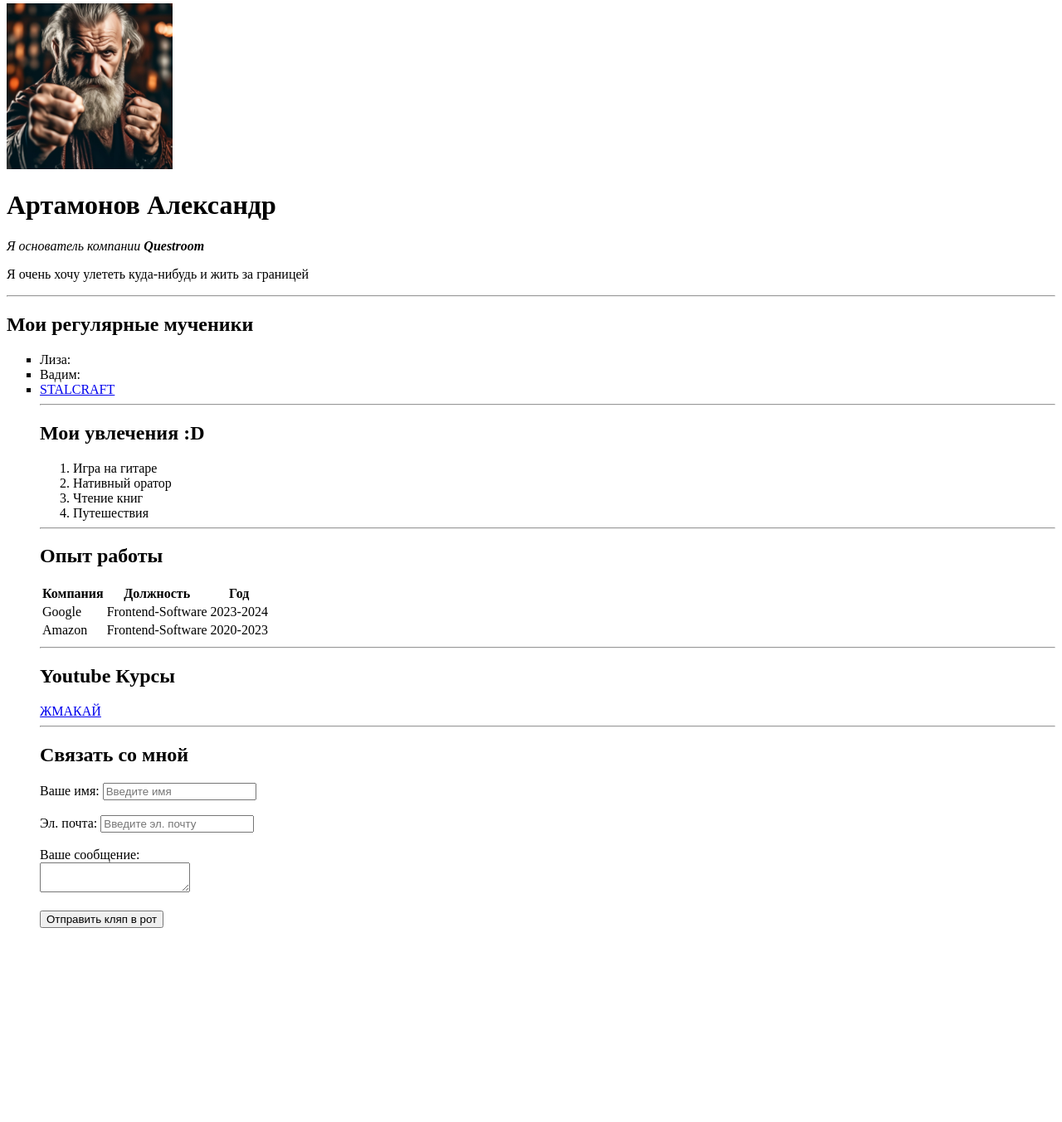
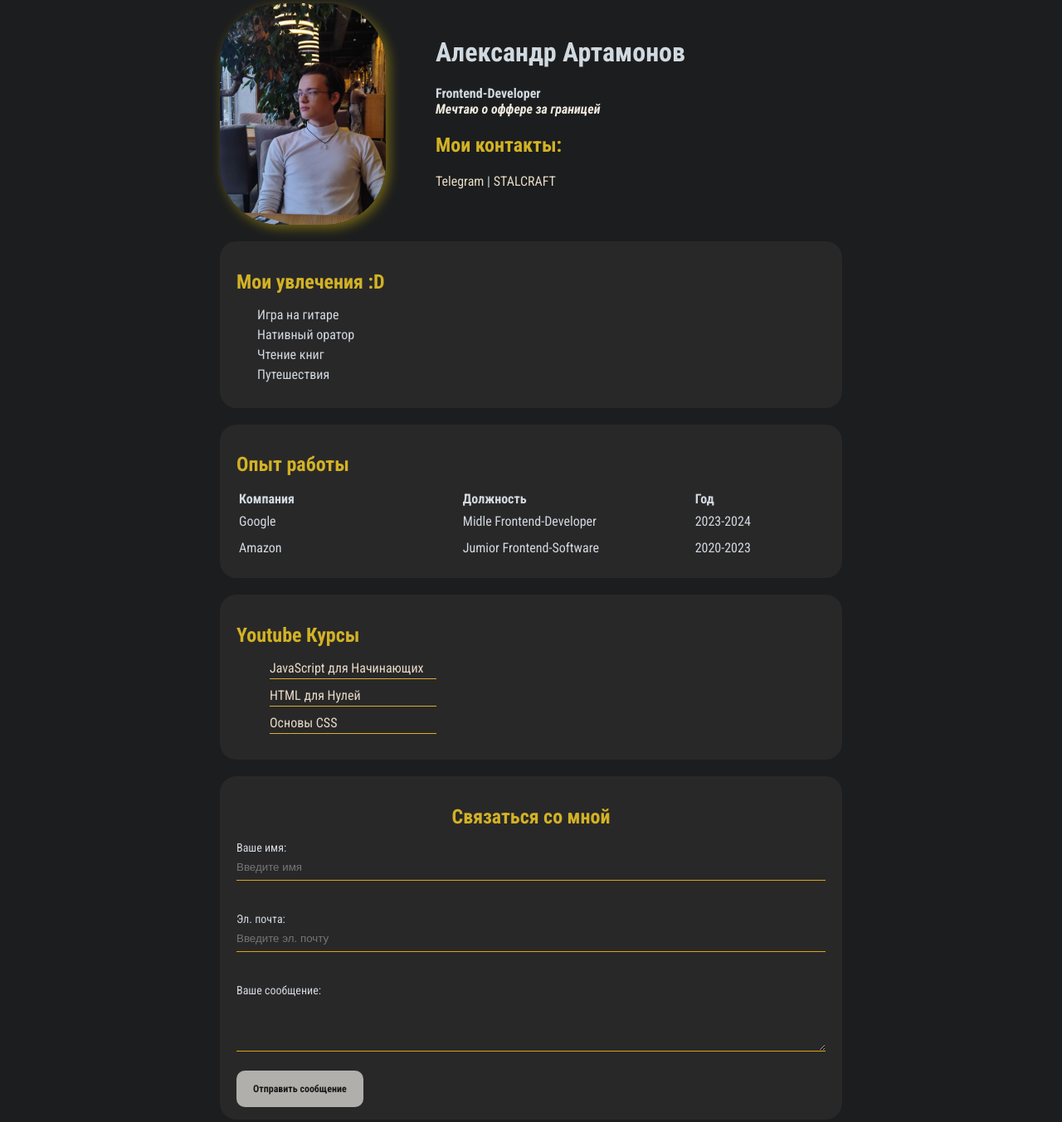
Before and after one commit to AlexArta/learning_Web, a plain HTML site: page index.html in a window 1280 px wide. Shown: the part 4-1357 px from the top of the page at 83% size. Before the commit the page ends 1139 px from the top, so only its background shows below. Drawn offline with Linux system fonts and the light colour scheme.

Commit message:
Add files via upload

```diff
--- a/index.html
+++ b/index.html
@@ -3,38 +3,50 @@
 <head>
     <meta charset="UTF-8">
 
+
+
     <title>Document</title>
+
+    <link href="styles.css", rel="stylesheet"/>
 </head>
 <body>
-    <img src="Ded.jpg", width="200", alt="тут моя фотка">
-    <h1>Артамонов Александр</h1>
 
-    <p><em>Я основатель компании <strong> Questroom </strong></em></p>
+<div class="container">
+    <div class="info">
+        <img src="Sasha srs.jpg", alt="тут моя фотка"
+        class="avatar">
 
-    <p>Я очень хочу улететь куда-нибудь и жить за границей</p>
+        <div class="info-text">
+            <!-- Имя Фамилия -->
+            <h1><strong>Aлександр</strong> Артамонов </h1>
 
-    <hr>
+            <p<em><strong> Frontend-Developer </strong></em></p>
 
-    <h2>Мои регулярные мученики</h2>
-    <ul type ="square">
-        <li> Лиза: </li>
-        <li> Вадим: </li>
-        <li><a href="https://forum.exbo.net/", target="_blank">STALCRAFT</a></li>
+            <!-- О СЕБЕ -->
+            <p>Мечтаю о оффере за границей</p>
 
-        <hr>
+            <h2>Мои контакты: </h2>
+             <a href="https://telegram.org/", target="_blank">Telegram</a>
+                 |
+            <a href="https://forum.exbo.net/", target="_blank">STALCRAFT</a>
+        </div>
+    </div>
 
+
+    <div class="card">
     <h2>Мои увлечения :D</h2>
-    <ol>
+        <ol class="list">
             <li>Игра на гитаре</li>
             <li>Нативный оратор</li>
             <li>Чтение книг</li>
             <li>Путешествия</li>
          </ol>
+    </div>
 
-    <hr>
-
+    <!-- Таблица с опытом работы -->
+     <div class="card">
         <h2>Опыт работы</h2>
-    <table>
+        <table class="table">
             <thead>
             <tr>
                 <th>Компания</th>
@@ -45,49 +57,85 @@
         <tbody>
             <tr>
                 <td>Google</td>
-            <td>Frontend-Software</td>
+                <td>Midle Frontend-Developer</td>
                 <td>2023-2024</td>
             </tr>
              <tr>
                 <td>Amazon</td>
-            <td>Frontend-Software</td>
+                <td>Jumior Frontend-Software</td>
                 <td>2020-2023</td>
                 </tr>
              </table>
         </tbody>
         <tfoot></tfoot>
+    </div>
 
-<hr>
 
+
+    <!-- Ютуб Курсы -->
+    <div class="card">
         <h2> Youtube Курсы </h2>
-        <a href="YOUTUBE.html">ЖМАКАЙ</a>
+        <ul class="link-list">
+            <li>
+                <a href="https://www.youtube.com/c/TheBrowserCompany">JavaScript для Начинающих</a>
+            </li>
+            <li>
+                <a href="https://www.youtube.com/c/TheBrowserCompany">HTML для Нулей</a>
+            </li>
+            <li>
+                <a href="https://www.youtube.com/c/TheBrowserCompany">Основы CSS</a>
+            </li>
+        </ul>
+    </div>
 
-        <hr>
+        <!-- Связь -->
+         <div class="card">
 
-        <h2>Связать со мной</h2>
+            <div class="contacts">
+            <h2>Связаться со мной</h2>
+
+        <div class="form-group">
             <form action="/">
             <label for="name">Ваше имя:</label>
             <input type="text" id="name"
             placeholder="Введите имя">
+        </div>
 
             <br><br>
 
+            <div class="form-group">
             <label for="mail">Эл. почта:</label>
             <input type="email" id="mail"
             placeholder="Введите эл. почту">
+            </div>
 
             <br><br>
 
+            <div class="form-group">
             <label for="textarea">Ваше сообщение: </label>
             <br>
             <textarea id="text"></textarea>
 
+
             <br><br>
+        </div>
+        <div class="submit">
+            <input type="submit" value="Отправить сообщение">
+        </div>
 
-        <input type="submit" value="Отправить кляп в рот">
 
     </form>
+</div>
+</div>
 
+<div class="box-model">
+<div></div>
+<div></div>
+<div></div>
+<div></div>
+</div>
 
+<div style="margin-bottom: 500px;"></div>
+</div>
 </body>
 </html>
--- /dev/null
+++ b/styles.css
@@ -0,0 +1,181 @@
+@import url('https://fonts.googleapis.com/css2?family=Roboto+Condensed:ital,wght@0,100..900;1,100..900&display=swap');
+
+body {
+    background-color: #1c1d1e;
+    color: #d1d9e0;
+
+    /* font-size: 16px;
+    font-weight: normal;
+    font-family: "Roboto Condensed", sans-serif; */
+
+    font: normal 16px "Roboto Condensed", sans-serif;
+
+    /* Заголовок h2 */
+    h2 {
+        color: rgb(210, 178, 37);
+    }
+}
+
+.info {
+    display: flex;
+    margin-bottom: 10px;
+}
+.info-text {
+    margin-left: 60px;
+}
+.info-text h1 {
+    margin-top: 40px;
+}
+
+
+/* Ссылки */
+a {
+    color: rgb(231, 218, 199);
+    text-decoration: none;
+}
+
+a:hover {
+    text-decoration: underline;
+}
+
+a:active {
+    color: #d1d9e0;
+}
+a:visited {
+    color: gray;
+}
+
+/* Картинка */
+.avatar {
+    width: 200px;
+    border-radius: 72px;
+    box-shadow: 4px 4px 14px rgba(213, 186, 9, 0.464);
+}
+
+/* Обращение к классу info */
+.info p{
+    color: rgb(237, 231, 221);
+    margin: 0;
+    font-style: italic;
+    font-weight: bold;
+    /* text-decoration: line-through;*/
+    /* text-transform: capitalize; */
+    /* letter-spacing: 5px; */
+    /* word-spacing:  42px; */
+}
+
+/* Box Model */
+.container {
+    max-width: 750px;
+    margin: auto;
+
+}
+
+.card {
+    margin-top: 20px;
+    padding: 15px 20px;
+    margin-bottom: 20px;
+    border-radius: 20px;
+    background-color: rgba(71, 68, 64, 0.301);
+}
+
+.card h2 {
+    margin-bottom: 15px;
+}
+
+/* Списки */
+.list {
+    padding: 0 25px;
+    list-style: none;
+}
+.list li {
+    margin-bottom: 5px;
+}
+
+/* Таблица */
+.table {
+    width: 100%;
+}
+.table td {
+    padding-bottom: 10px;
+}
+.table th {
+    padding-right: 200px;
+    padding-bottom: 5px;
+
+}
+
+/* Youtube */
+.link-list {
+    list-style: none;
+    padding: 0, 5;
+}
+.link-list li {
+    margin-bottom: 10px;
+    padding-bottom: 3px;
+    border-bottom: 1px solid #d7af35;
+    width: 30%;
+
+    /* Связаться со мной */
+}
+.contacts h2 {
+    text-align:center;
+}
+
+.form-group label {
+     display: block;
+     font-size: 14px;
+}
+
+.form-group input {
+    width: 100%;
+    box-sizing: border-box;
+    border: none;
+    border-bottom: 4px solid #d8a713;
+}
+
+.form-group input {
+    width: 100%;
+    box-sizing: border-box;
+    border: none;
+    border-bottom: 1px solid #d8a713;
+    color: #d1d9e0;
+    padding: 8px 0px;
+    outline-color: #d8a713;
+    background: transparent;
+}
+.form-group textarea {
+    width: 100%;
+    box-sizing: border-box;
+    border: none;
+    border-bottom: 1px solid #d8a713;
+    color: #d1d9e0;
+    padding: 8px 0px;
+    outline-color: #d8a713;
+    background: transparent;
+}
+
+/* Кнопка */
+.submit input{
+    padding: 15px 20px;
+    background: #eae8e3;
+    border-radius: 10px;
+    border: none;
+    color: #111112;
+    font: bold 12px "Roboto Condensed", sans-serif;
+    cursor: pointer;
+}
+.submit input {
+    opacity: 0.7;
+}
+/* .box-model > div {
+    float: left;
+    background-color: #000000;
+    height: 200px;
+    border: 4px, solid red;
+    width: 25%;
+    box-sizing: border-box;
+} */
+/* ul {
+    color: #d1c73b98;
+} */
```
Also changed, not shown: Sasha fun.jpg (added), Sasha srs.jpg (added). Lines whose indentation alone changed are shown as unchanged.
